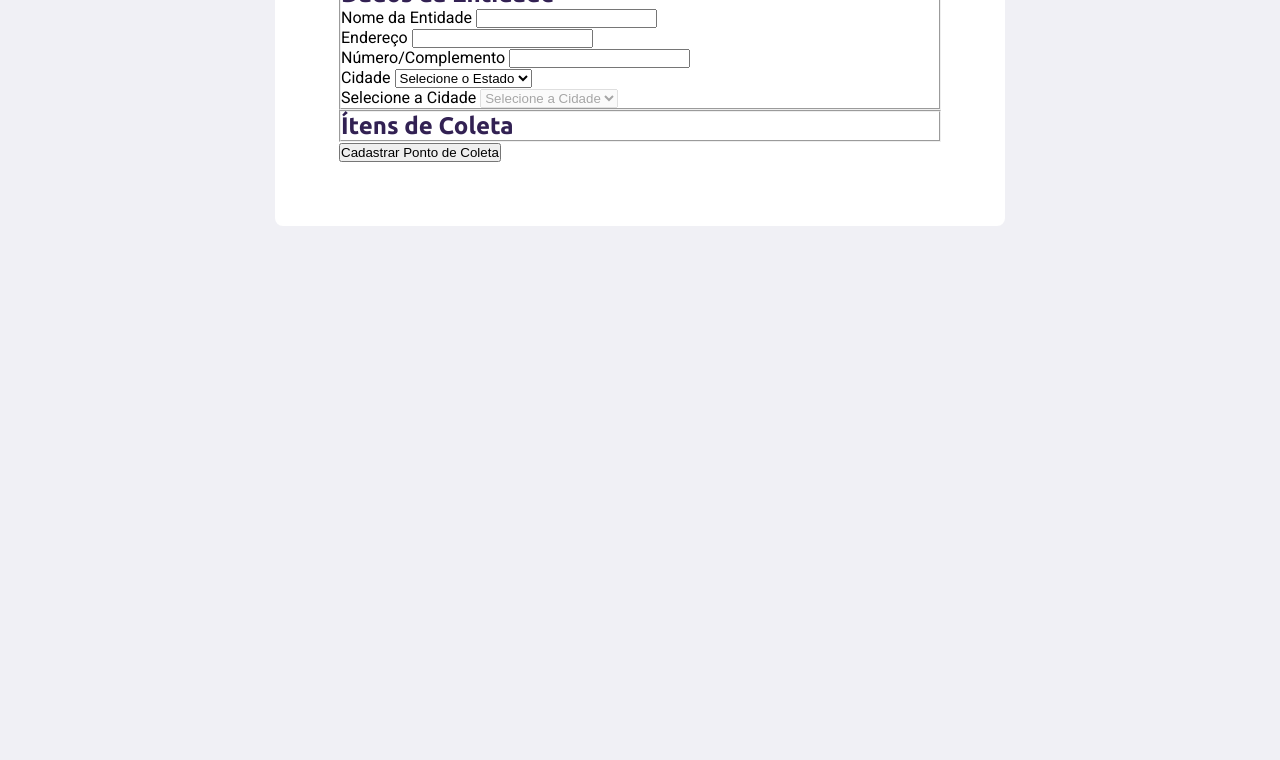
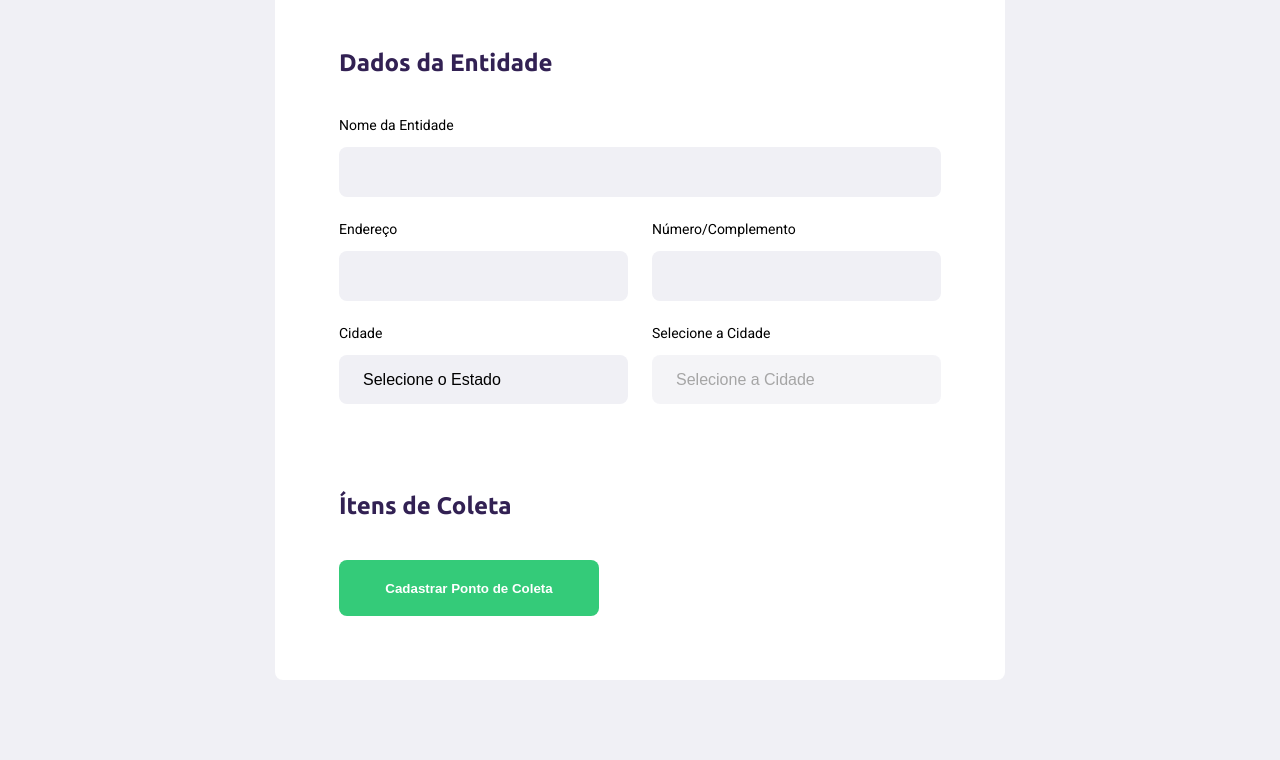
Before and after one commit to drigosantos81/e-coleta, a plain HTML site: page create-point.html in a window 1280 px wide. Shown: the part 285-1045 px from the top of the page. Before the commit the page ends 800 px from the top, so only its background shows below. Drawn offline with Linux system fonts and the light colour scheme.

Commit message:
Concluida estilizacao da primeira parte do createpoint.

```diff
--- a/styles/create-point.css
+++ b/styles/create-point.css
@@ -34,3 +34,73 @@ form {
     max-width: 730px;
 
 }
+
+form h1 {
+    font-size: 36px;
+}
+
+form fieldset {
+    margin: 64px 0 0 0;
+    border: 0;
+}
+
+form legend {
+    margin: 0 0 40px 0;
+}
+
+form legend h2 {
+    font-size: 24px;
+}
+
+form .field {
+    flex: 1;
+    display: flex;
+    flex-direction: column;
+    margin: 0 0 24px 0;
+}
+
+form .field-group {
+    display: flex;
+}
+
+form input,
+form select{
+    background-color: #f0f0f5;
+    border: 0;
+    padding: 16px 24px;
+    font-size: 16px;
+    border-radius: 8px;
+}
+
+form select {
+    -webkit-appearance: none;
+    -moz-appearance: none;
+    appearance: none;
+}
+
+form label {
+    font-size: 14px;
+    margin: 0 0 14px 0;
+}
+
+form .field-group .field + .field {
+    margin: 0 0 0 24px;
+}
+
+form button {
+    width: 260px;
+    height: 56px;
+    background-color: var(--primary-color);
+    border-radius: 8px;
+    color: white;
+    font-weight: bold;
+    font-size-adjust: 16px;
+    border: 0;
+    margin: 40px 0 0 0;
+    cursor: pointer;
+    transition: background-color 400ms;
+}
+
+form button:hover {
+    background-color: #2fb86e;
+}
```
